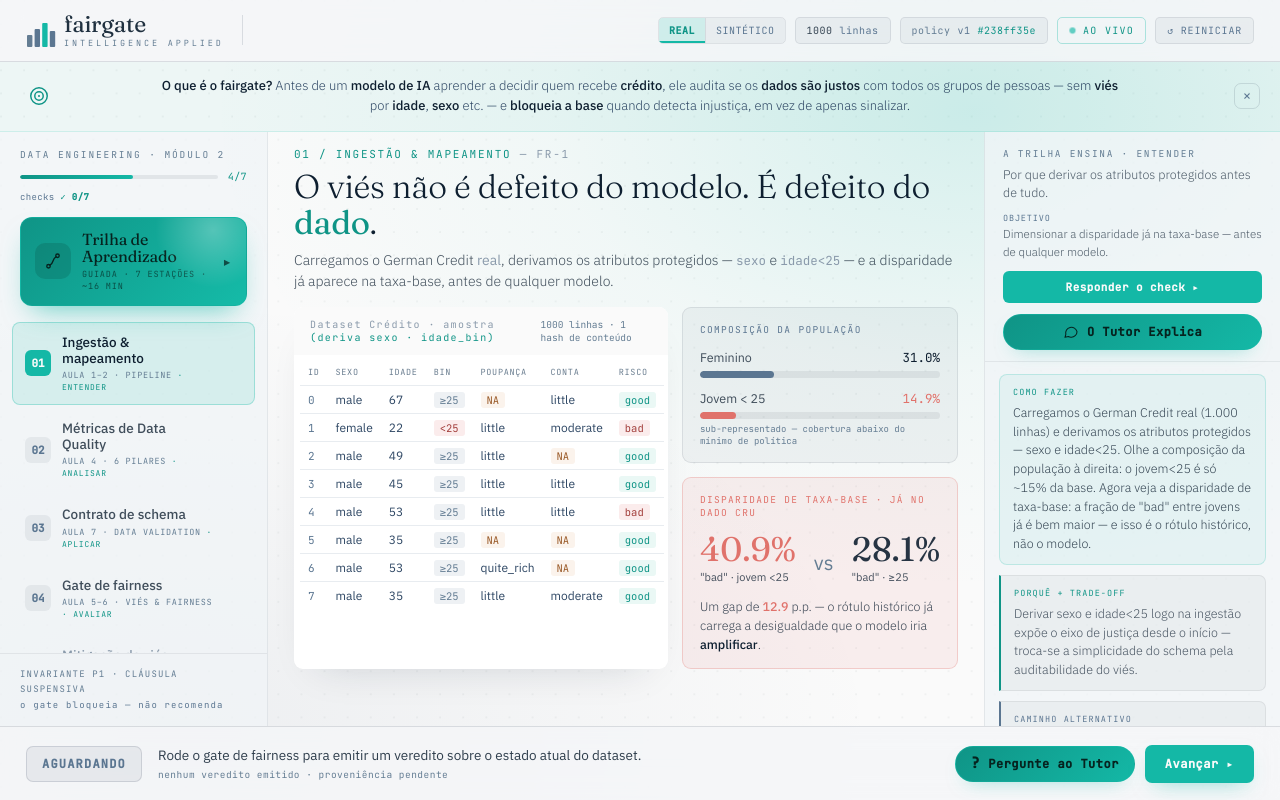
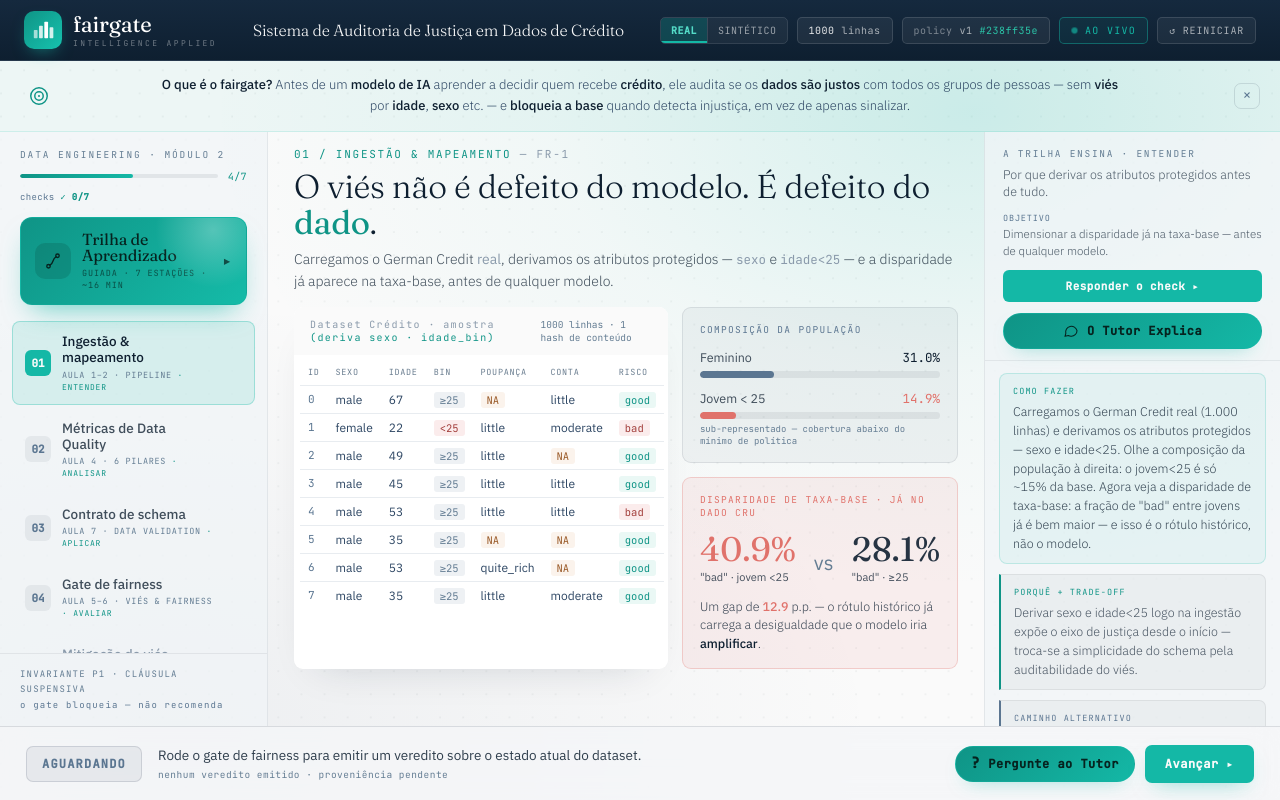
Before and after one commit to igorregoir-lgtm/fairgate, a plain HTML site: page index.html in a window 1280 px wide. Drawn offline with Linux system fonts and the light colour scheme; no server answers.

Commit message:
feat(ui): redesenha o topbar estilo Vitaliza — header dark navy, badge teal com logo, titulo do sistema centralizado (serif) e controles reestilizados p/ fundo escuro

```diff
--- a/app.js
+++ b/app.js
@@ -404,23 +404,17 @@
     const srcReal = S.source === "real";
     return `<header class="fg-top">
       <div class="fg-top-left">
-        <div class="fg-brand">
-          <svg width="30" height="26" viewBox="0 0 30 26" style="display:block;">
-            <rect x="1" y="13" width="5.4" height="12" rx="1" fill="#647D93"/><rect x="8.6" y="7" width="5.4" height="18" rx="1" fill="#5B7691"/>
-            <rect x="16.2" y="1" width="5.4" height="24" rx="1" fill="#14B8A6"/><rect x="23.8" y="9" width="5.4" height="16" rx="1" fill="#5B7691"/>
-          </svg>
-          <div style="line-height:1;"><div class="fg-brand-name">fairgate</div><div class="mono fg-brand-tag">intelligence applied</div></div>
-        </div>
-        <div class="fg-divider-v"></div>
-        <div class="mono fg-subtitle">Console do Operador<span style="color:#8A9AAB;">&nbsp;&nbsp;·&nbsp;&nbsp;</span>audita e bloqueia dados de crédito enviesados antes do treino do modelo</div>
+        <span class="fg-brand-badge" aria-hidden="true"><svg width="21" height="18" viewBox="0 0 30 26"><rect x="1" y="13" width="5.4" height="12" rx="1" fill="#fff" fill-opacity=".62"/><rect x="8.6" y="7" width="5.4" height="18" rx="1" fill="#fff" fill-opacity=".82"/><rect x="16.2" y="1" width="5.4" height="24" rx="1" fill="#fff"/><rect x="23.8" y="9" width="5.4" height="16" rx="1" fill="#fff" fill-opacity=".82"/></svg></span>
+        <div style="line-height:1;"><div class="fg-brand-name">fairgate</div><div class="mono fg-brand-tag">intelligence applied</div></div>
       </div>
+      <div class="fg-top-title fr" title="Sistema de Auditoria de Justiça em Dados de Crédito">Sistema de Auditoria de Justiça em Dados de Crédito</div>
       <div class="fg-top-right">
         <div class="fg-seg" role="group" aria-label="Fonte de dados">
           <button data-act="source" data-src="real" class="${srcReal ? "on" : ""}" aria-pressed="${srcReal}" title="German Credit real (1.000 linhas)">REAL</button>
           <button data-act="source" data-src="synthetic" class="${!srcReal ? "on" : ""}" aria-pressed="${!srcReal}" title="Modo estresse-de-viés (seed ${S.seed})">SINTÉTICO</button>
         </div>
         <div class="mono fg-chip" title="${srcReal ? "German Credit · Statlog" : "Sintético-estresse"}"><b>${pop.n}</b> linhas</div>
-        <div class="mono fg-chip"><span class="k">policy</span> v${P.version} <span style="color:#0F9486;">#${policyHash}</span></div>
+        <div class="mono fg-chip"><span class="k">policy</span> v${P.version} <span style="color:#2BC4A8;">#${policyHash}</span></div>
         <div class="mono fg-chip live"><span class="fg-dot"></span>AO VIVO</div>
         <button class="fg-btn-ghost" data-act="reset" title="Reiniciar o ciclo do gate">↺ REINICIAR</button>
       </div>
--- a/styles/fairgate.css
+++ b/styles/fairgate.css
@@ -85,22 +85,34 @@ button { font-family: var(--fg-font-mono); }
   border-top-color: var(--fg-teal-deep); border-radius: 50%; animation: fgSpin .8s linear infinite;
 }
 
-/* ── top bar ───────────────────────────────────────────────────────────── */
+/* ── top bar (dark navy · estilo header institucional) ──────────────────── */
 .fg-top {
   position: relative; z-index: 3;
-  display: flex; align-items: center; justify-content: space-between;
-  gap: 14px; padding: 13px 26px;
-  border-bottom: 1px solid var(--fg-ink-line);
-  background: rgba(244, 246, 248, .8); backdrop-filter: blur(14px);
+  display: flex; align-items: center;
+  gap: 16px; padding: 11px 24px;
+  border-bottom: 1px solid rgba(255, 255, 255, .07);
+  background: linear-gradient(180deg, #15293E, #0E1F30);
   flex-shrink: 0; flex-wrap: nowrap;
 }
-.fg-top-left { display: flex; align-items: center; gap: 18px; min-width: 0; flex-shrink: 1; }
-.fg-brand { display: flex; align-items: flex-end; gap: 8px; flex-shrink: 0; }
-.fg-brand-name { font-family: var(--fg-font-display); font-weight: 400; font-size: 23px; letter-spacing: -.01em; line-height: 1; }
-.fg-brand-tag { font-size: 8.5px; letter-spacing: .34em; color: var(--fg-steel-deep); margin-top: 3px; text-transform: uppercase; }
-.fg-divider-v { width: 1px; height: 30px; background: var(--fg-ink-line); flex-shrink: 0; }
-.fg-subtitle { font-size: 11px; letter-spacing: .06em; color: var(--fg-steel); line-height: 1.5; min-width: 0; overflow: hidden; text-overflow: ellipsis; white-space: nowrap; }
+.fg-top-left { display: flex; align-items: center; gap: 11px; flex-shrink: 0; }
+.fg-brand-badge { display: flex; align-items: center; justify-content: center; width: 38px; height: 38px; border-radius: 10px; background: linear-gradient(135deg, #0F9486, #16C2AE); flex-shrink: 0; box-shadow: 0 7px 18px -8px rgba(20, 184, 166, .75); }
+.fg-brand-badge svg { display: block; }
+.fg-brand-name { font-family: var(--fg-font-display); font-weight: 400; font-size: 22px; letter-spacing: -.01em; line-height: 1; color: #fff; }
+.fg-brand-tag { font-size: 8px; letter-spacing: .3em; color: rgba(255, 255, 255, .4); margin-top: 4px; text-transform: uppercase; }
+/* título do sistema — centralizado, serif */
+.fg-top-title { flex: 1; min-width: 0; text-align: center; margin: 0; padding: 0 12px; font-family: var(--fg-font-display); font-weight: 300; font-size: clamp(13px, 1.3vw, 16px); letter-spacing: -.012em; color: rgba(255, 255, 255, .96); white-space: nowrap; overflow: hidden; text-overflow: ellipsis; }
 .fg-top-right { display: flex; align-items: center; gap: 9px; flex-shrink: 0; flex-wrap: nowrap; }
+/* controles reestilizados p/ o header escuro (escopados — não afetam o resto) */
+.fg-top .fg-chip { background: rgba(255, 255, 255, .06); border-color: rgba(255, 255, 255, .13); color: rgba(255, 255, 255, .62); }
+.fg-top .fg-chip b { color: rgba(255, 255, 255, .9); }
+.fg-top .fg-chip .k { color: rgba(255, 255, 255, .42); }
+.fg-top .fg-chip.live { color: var(--fg-teal); border-color: rgba(20, 184, 166, .42); background: rgba(20, 184, 166, .07); }
+.fg-top .fg-seg { border-color: rgba(255, 255, 255, .14); }
+.fg-top .fg-seg button { background: rgba(255, 255, 255, .05); color: rgba(255, 255, 255, .55); }
+.fg-top .fg-seg button + button { border-left-color: rgba(255, 255, 255, .12); }
+.fg-top .fg-seg button.on { background: rgba(20, 184, 166, .24); color: #54DCC8; box-shadow: inset 0 -2px 0 var(--fg-teal); }
+.fg-top .fg-btn-ghost { background: rgba(255, 255, 255, .05); border-color: rgba(255, 255, 255, .13); color: rgba(255, 255, 255, .62); }
+.fg-top .fg-btn-ghost:hover { color: var(--fg-teal); border-color: rgba(20, 184, 166, .5); }
 
 /* ── banner de definição (plain language) ───────────────────────────────── */
 .fg-defbanner { position: relative; z-index: 3; flex-shrink: 0; padding: 14px 64px; text-align: center; background: rgba(20, 184, 166, .055); border-bottom: 1px solid rgba(20, 184, 166, .15); }
```
